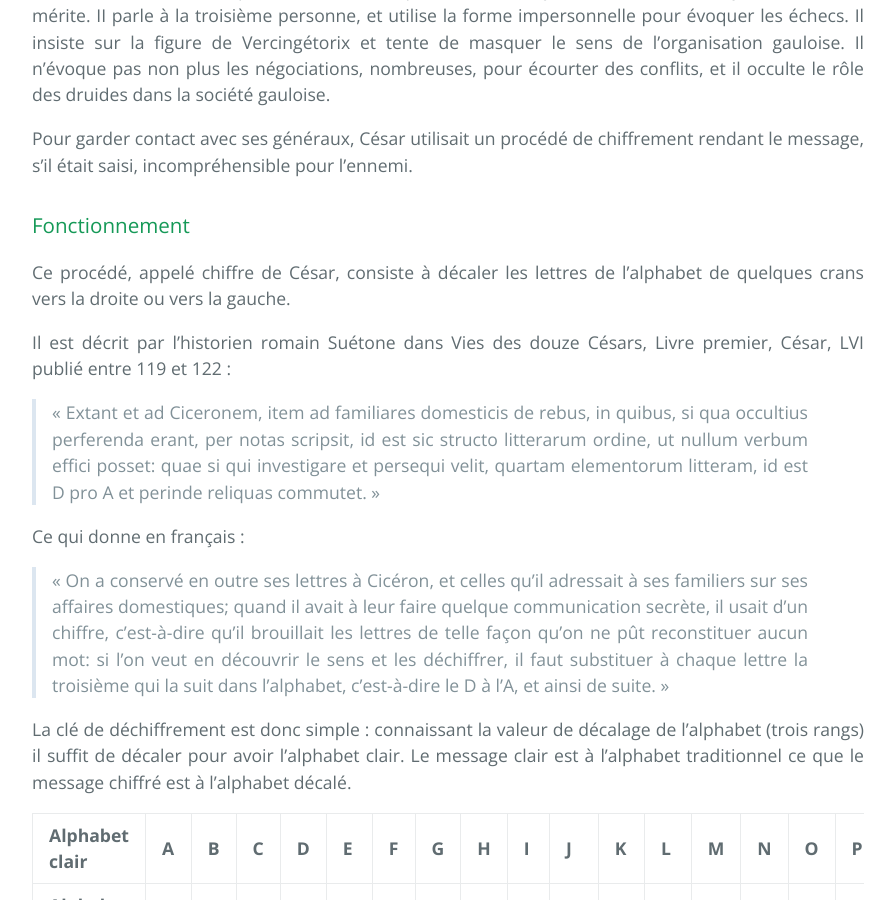
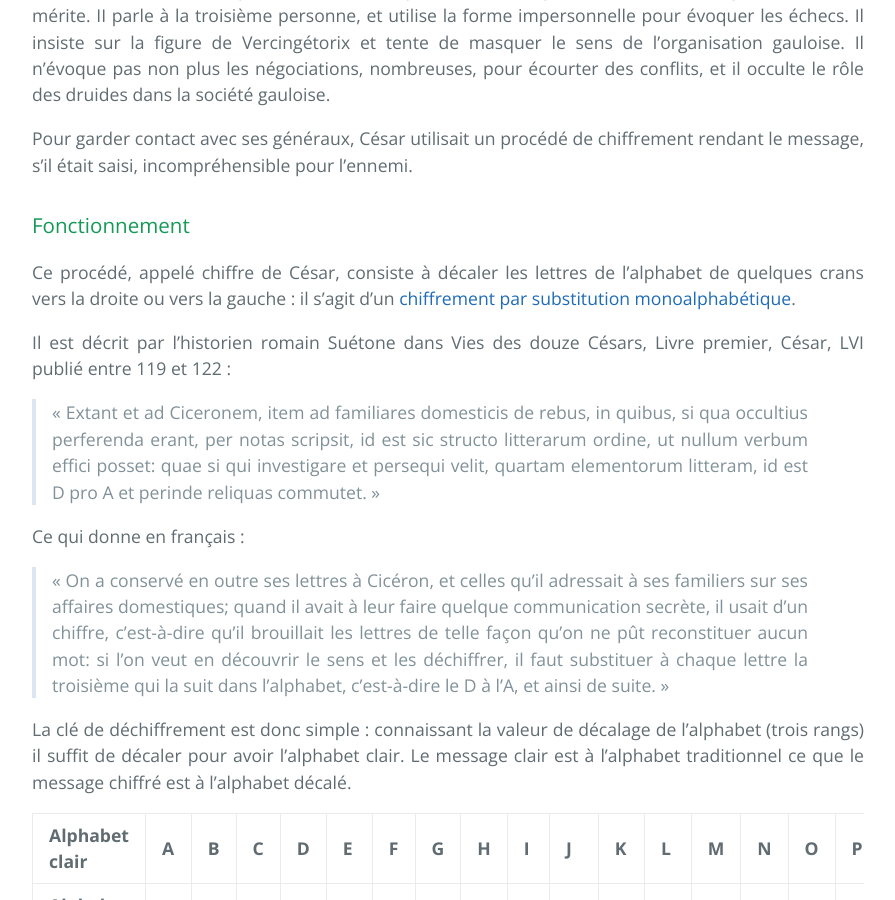
Before and after one commit to SamuelGallay/CryptoTPE, a Jekyll site: the page built from pages/1_Antiquite/3_cesar.md, in a window 1280 px wide and 900 px high, scrolled down 2019 px. Shown: the whole window, without its empty margins (192-1087 px from the left). Built offline with Jekyll 4.4.1, drawn with Linux system fonts in a browser that asks for light colours; our own code applies the rules of GitHub Pages for plain Markdown files; formulas are drawn with MathJax 3.

Commit message:
Update 3_cesar.md

```diff
--- a/pages/1_Antiquite/3_cesar.md
+++ b/pages/1_Antiquite/3_cesar.md
@@ -30,7 +30,7 @@ Pour garder contact avec ses généraux, César utilisait un procédé de chiffr
 
 ### Fonctionnement
 
-Ce procédé, appelé chiffre de César, consiste à décaler les lettres de l'alphabet de quelques crans vers la droite ou vers la gauche.
+Ce procédé, appelé chiffre de César, consiste à décaler les lettres de l'alphabet de quelques crans vers la droite ou vers la gauche : il s'agit d'un [chiffrement par substitution monoalphabétique]({{ "/glossaire/" | relative_url }}).
 
 Il est décrit par l’historien romain Suétone dans Vies des douze Césars, Livre premier, César, LVI publié entre 119 et 122 :
  > « Extant et ad Ciceronem, item ad familiares domesticis de rebus, in quibus, si qua occultius perferenda erant, per notas scripsit, id est sic structo litterarum ordine, ut nullum verbum effici posset: quae si qui investigare et persequi velit, quartam elementorum litteram, id est D pro A et perinde reliquas commutet. »
```
